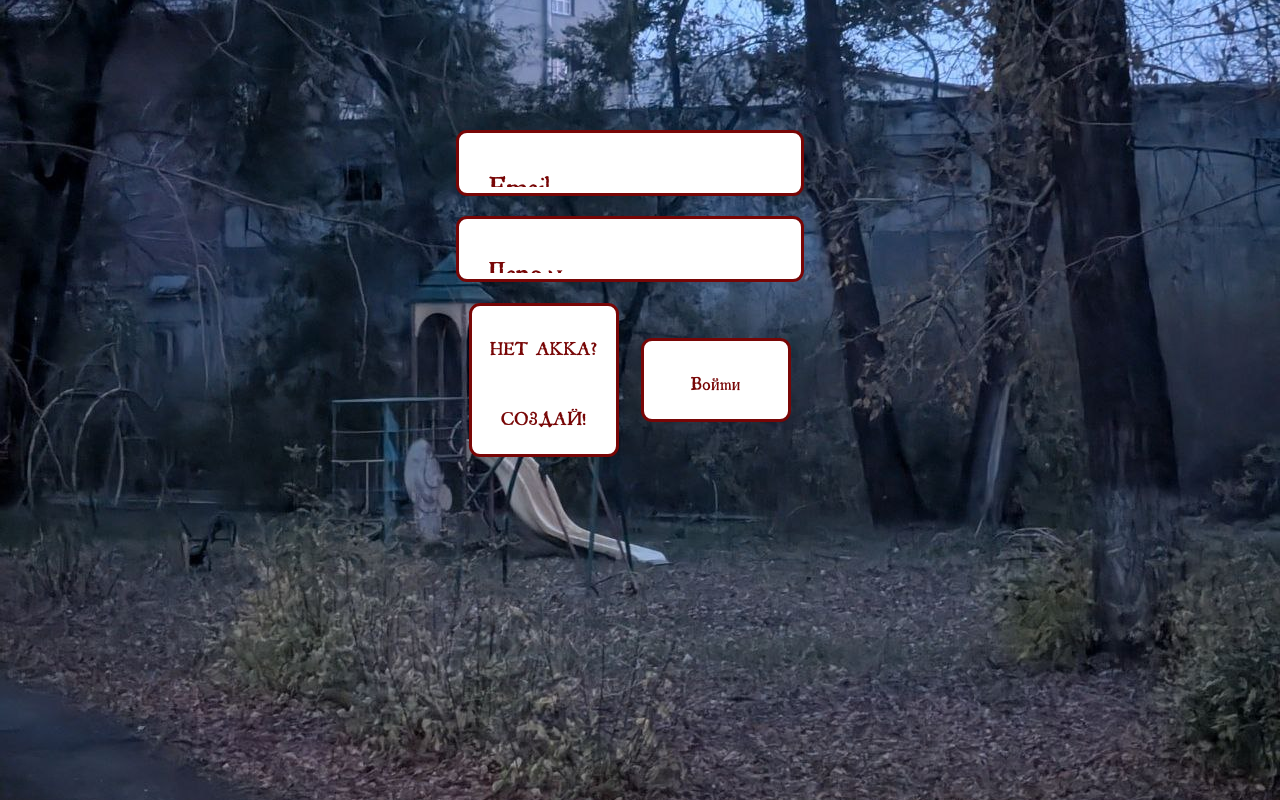
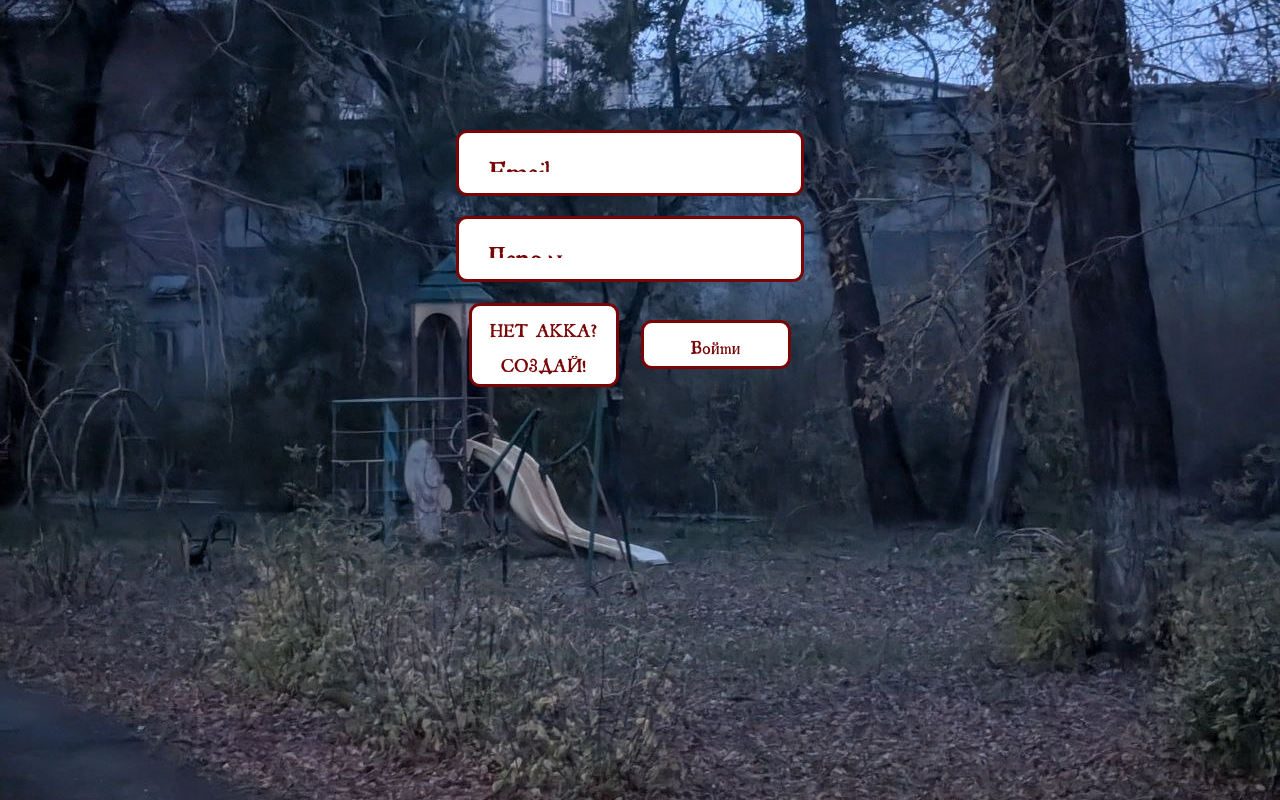
Before and after one commit to FortrainMas/MathHomework, a React (Vite) app: page /login in a window 1280 px wide. Built offline with nearby package versions, Linux system fonts and the light colour scheme; a web font is replaced by a local one.

Commit message:
Fix lineheight

```diff
--- a/src/app/styles/index.scss
+++ b/src/app/styles/index.scss
@@ -46,8 +46,21 @@ body {
 }
 
 button{
-  line-height: 70px !important;
+  line-height: 35px !important;
 }
+input{
+  line-height: 35px !important;
+
+  ::placeholder{
+    line-height: 35px !important;
+  }
+}
+
+p{
+  line-height: 30px !important;
+}
+
+
 
 * {
   font-family: 'PT mono', serif;
--- a/src/pages/RegisterPage/ui/RegisterPage.module.scss
+++ b/src/pages/RegisterPage/ui/RegisterPage.module.scss
@@ -92,5 +92,5 @@ $blood-color: #780606;
 
 input::placeholder {
   color: $blood-color !important;
-  line-height: 70px;
+  line-height: 30px;
 }
```
